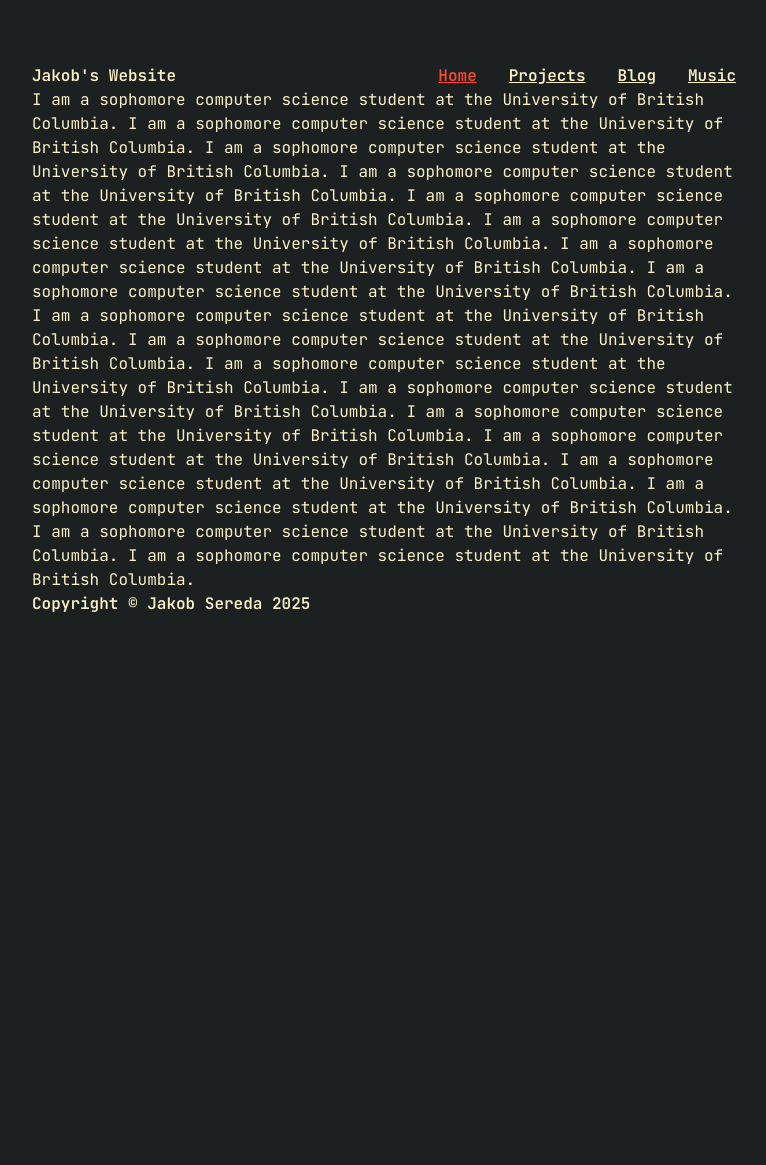
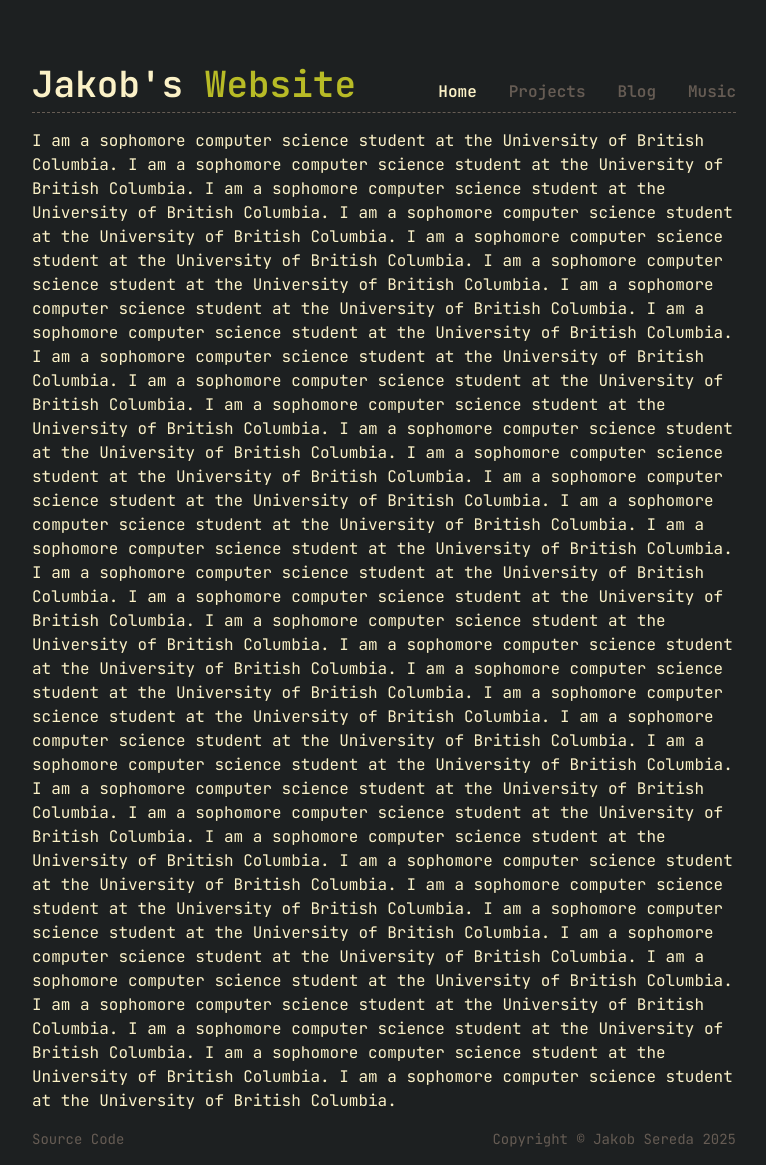
Before and after one commit to jakobsereda/portfolio, a SvelteKit app: page / in a window 1280 px wide. Shown: the whole page, without its empty margins (256-1022 px from the left). Before the commit the page ends 800 px from the top, so only its background shows below. Built offline with nearby package versions, Linux system fonts and the light colour scheme.

Commit message:
refactor: some additional changes to styling

```diff
--- /dev/null
+++ b/src/global.css
@@ -0,0 +1,3 @@
+html {
+	margin-left: calc(100vw - 100%);
+}
--- a/src/lib/components/Footer.svelte
+++ b/src/lib/components/Footer.svelte
@@ -1,3 +1,18 @@
-<div class="font-semibold text-gruvbox-fg0">
-    Copyright © Jakob Sereda 2025
+<div class="flex flex-row justify-between text-sm text-gruvbox-bg3">
+    <a href="https://github.com/jakobsereda/portfolio">
+        Source Code
+    </a>
+    <span>
+        Copyright © Jakob Sereda 2025
+    </span>
 </div>
+
+<style>
+	a {
+		transition: transform 0.2s ease;
+	}
+
+	a:hover {
+		text-decoration: underline;
+	}
+</style>
--- a/src/lib/components/Header.svelte
+++ b/src/lib/components/Header.svelte
@@ -1,5 +1,5 @@
 <script lang="ts">
-	import { page } from '$app/state';
+	import { page } from "$app/state";
 
 	const items = [
 		{ route: '/',         label: 'Home'     },
@@ -10,26 +10,27 @@
 </script>
 
 <div class="flex flex-col">
-	<div class="flex flex-row justify-around">
-		<span class="w-1/2 font-semibold text-gruvbox-fg0">
-			Jakob's Website
+	<div class="flex flex-row justify-between items-end">
+		<span class="font-semibold text-4xl text-gruvbox-fg0">
+			Jakob's <span class="text-gruvbox-green1">Website</span>
 		</span>
-		<div class="w-1/2 flex gap-8 justify-end">
+		<div class="flex gap-8 justify-end">
 		{#each items as item (item.route)}
-			<a href={item.route} class="font-semibold underline {page.url.pathname === item.route ? 'text-gruvbox-red1' : 'text-gruvbox-fg0'}">
+			<a href={item.route} class="font-semibold {page.url.pathname === item.route ? 'text-gruvbox-fg0' : 'text-gruvbox-bg3'}">
 				{item.label}
 			</a>
 		{/each}
 		</div>
 	</div>
-	<span class="font-semibold text-gruvbox-fg0">
-
-	</span>
+	<hr class="mt-2 border-dashed text-gruvbox-bg3" />
 </div>
 
 <style>
-	img {
-		width: 1.5rem;
-		height: 1.5rem;
+	a {
+		transition: transform 0.2s ease;
+	}
+
+	a:hover {
+		transform: translateY(-2px);
 	}
 </style>
--- a/src/routes/+layout.svelte
+++ b/src/routes/+layout.svelte
@@ -1,13 +1,14 @@
 <script lang="ts">
 	import "../app.css";
-	import Header from '$lib/components/Header.svelte';
-	import Footer from '$lib/components/Footer.svelte';
+	import "../global.css";
+	import Header from "$lib/components/Header.svelte";
+	import Footer from "$lib/components/Footer.svelte";
 
 	let { children } = $props();
 </script>
 
-<div class="font-display mr-auto ml-auto pr-8 pl-8 min-h-screen max-w-3xl flex flex-col">
-	<div class="pt-16">
+<div class="font-display mx-auto px-8 min-h-screen max-w-3xl flex flex-col">
+	<div class="pt-16 pb-4">
 		<Header />
 	</div>
 
@@ -15,5 +16,7 @@
 		{@render children()}
 	</div>
 
-	<Footer />
+	<div class="pt-4 pb-4">
+		<Footer />
+	</div>
 </div>
--- a/src/routes/projects/+layout.svelte
+++ b/src/routes/projects/+layout.svelte
@@ -1,5 +1,5 @@
 <script lang="ts">
-	import ProjectSidebar from '$lib/components/ProjectSidebar.svelte';
+	import ProjectSidebar from "$lib/components/ProjectSidebar.svelte";
 
 	let { children } = $props();
 </script>
```
Also changed, not shown: src/routes/+page.svelte (+1 -1 lines).
